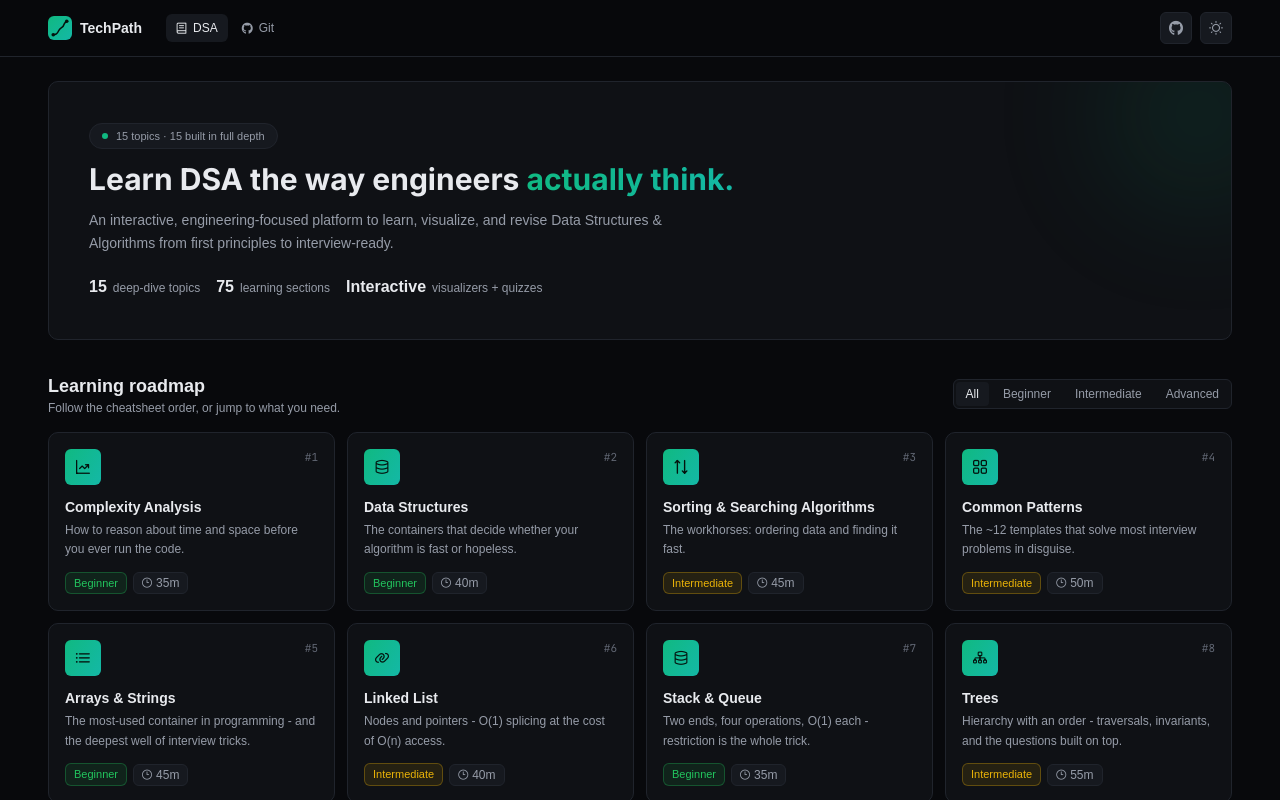
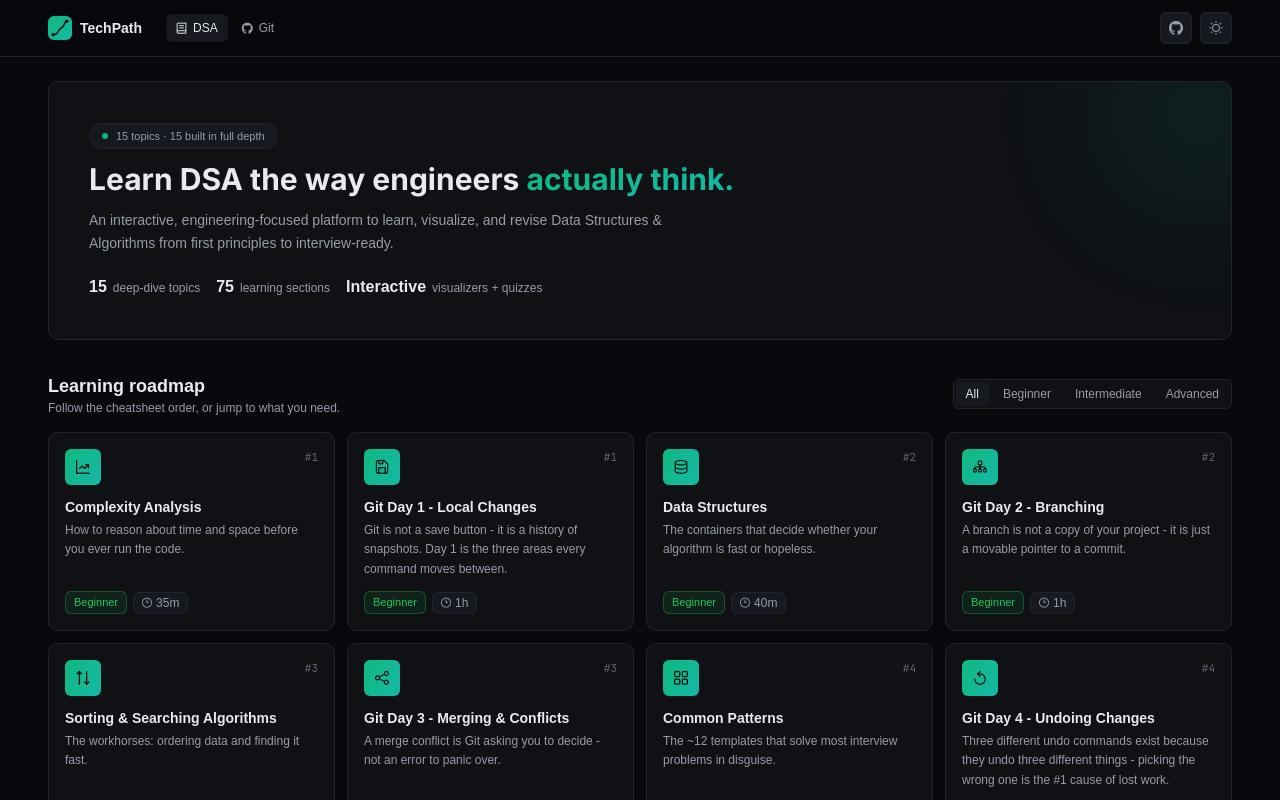
Before and after one commit to shubhampatel2610/tech-learner, a Next.js app: page / in a window 1280 px wide. Shown: the top 800 px of the page. Built offline with nearby package versions, Linux system fonts and the light colour scheme; a web font is replaced by a local one.

Commit message:
feat: register Git track in the topic registry
Adds GIT_TOPICS and ALL_FULL_TOPICS (DSA + Git combined), updates
getTopic/FULL_SLUGS/toMeta to resolve across both tracks, and adds a
TOTAL_GIT_SECTIONS stat for the new track's own section.

```diff
--- a/src/data/topics/index.ts
+++ b/src/data/topics/index.ts
@@ -14,15 +14,23 @@ import { dynamicProgrammingTopic } from './dynamicProgrammingConst';
 import { formulasTopic } from './formulasConst';
 import { bitManipulationTopic } from './bitManipulationConst';
 import { goldenRulesTopic } from './goldenRulesConst';
+import { gitDay1Topic } from './gitDay1Const';
+import { gitDay2Topic } from './gitDay2Const';
+import { gitDay3Topic } from './gitDay3Const';
+import { gitDay4Topic } from './gitDay4Const';
+import { gitDay5Topic } from './gitDay5Const';
+import { gitDay6Topic } from './gitDay6Const';
+import { gitDay7Topic } from './gitDay7Const';
 
 /**
  * TOPIC REGISTRY
  *
- * `FULL_TOPICS` are complete, fully-built learning modules. Adding another is a
- * pure data change: create `xyzConst.ts` exporting a `Topic`, import it, and add
- * it to this array - no UI/component code changes required (Open/Closed).
+ * `FULL_TOPICS` are complete, fully-built DSA learning modules. Adding another
+ * is a pure data change: create `xyzConst.ts` exporting a `Topic`, import it,
+ * and add it to this array - no UI/component code changes required
+ * (Open/Closed).
  *
- * All 15 cheatsheet sections are now built.
+ * All 15 DSA cheatsheet sections are now built.
  */
 export const FULL_TOPICS: Topic[] = [
   complexityTopic,
@@ -43,17 +51,37 @@ export const FULL_TOPICS: Topic[] = [
 ];
 
 /**
+ * `GIT_TOPICS` are the "Git in 7 Days" track - same `Topic` contract as
+ * `FULL_TOPICS`, just tagged `category: 'Git'` so the home page can render
+ * them as their own section after the DSA roadmap. Adding a Day 8+ module is
+ * the same pure data change as adding a DSA topic.
+ */
+export const GIT_TOPICS: Topic[] = [
+  gitDay1Topic,
+  gitDay2Topic,
+  gitDay3Topic,
+  gitDay4Topic,
+  gitDay5Topic,
+  gitDay6Topic,
+  gitDay7Topic,
+];
+
+/** Every fully-built topic across all tracks - used for routing and lookups. */
+export const ALL_FULL_TOPICS: Topic[] = [...FULL_TOPICS, ...GIT_TOPICS];
+
+/**
  * No roadmap placeholders left - every cheatsheet section (1-15) has a full
  * Topic. Kept as an empty, typed array so the "planned" roadmap UI degrades
  * gracefully if a future cheatsheet revision adds a 16th section here.
  */
 export const ROADMAP_META: TopicMeta[] = [];
 
-/** Derive lightweight meta from a full Topic. */
+/** Derive lightweight meta from a full Topic. `category` defaults to 'DSA'. */
 export function toMeta(t: Topic): TopicMeta {
   return {
     slug: t.slug,
     order: t.order,
+    category: t.category ?? 'DSA',
     title: t.title,
     tagline: t.tagline,
     difficulty: t.difficulty,
@@ -63,19 +91,22 @@ export function toMeta(t: Topic): TopicMeta {
   };
 }
 
-/** Full-topic metas + roadmap placeholders, ordered by cheatsheet number. */
+/** All topic metas (every track) + roadmap placeholders, ordered by number. */
 export const ALL_TOPIC_META: TopicMeta[] = [
-  ...FULL_TOPICS.map(toMeta),
+  ...ALL_FULL_TOPICS.map(toMeta),
   ...ROADMAP_META,
 ].sort((a, b) => a.order - b.order);
 
 /** Slugs that have full content built. */
-export const FULL_SLUGS = new Set(FULL_TOPICS.map((t) => t.slug));
+export const FULL_SLUGS = new Set(ALL_FULL_TOPICS.map((t) => t.slug));
 
-/** Lookup a full topic by slug. */
+/** Lookup a full topic by slug, across all tracks. */
 export function getTopic(slug: string): Topic | undefined {
-  return FULL_TOPICS.find((t) => t.slug === slug);
+  return ALL_FULL_TOPICS.find((t) => t.slug === slug);
 }
 
-/** Total number of sections across full topics - powers the home page stat. */
+/** Total number of sections across DSA topics - powers the home page hero stat. */
 export const TOTAL_SECTIONS = FULL_TOPICS.reduce((n, t) => n + t.sections.length, 0);
+
+/** Total number of sections across the Git track - powers its own section stat. */
+export const TOTAL_GIT_SECTIONS = GIT_TOPICS.reduce((n, t) => n + t.sections.length, 0);
```
